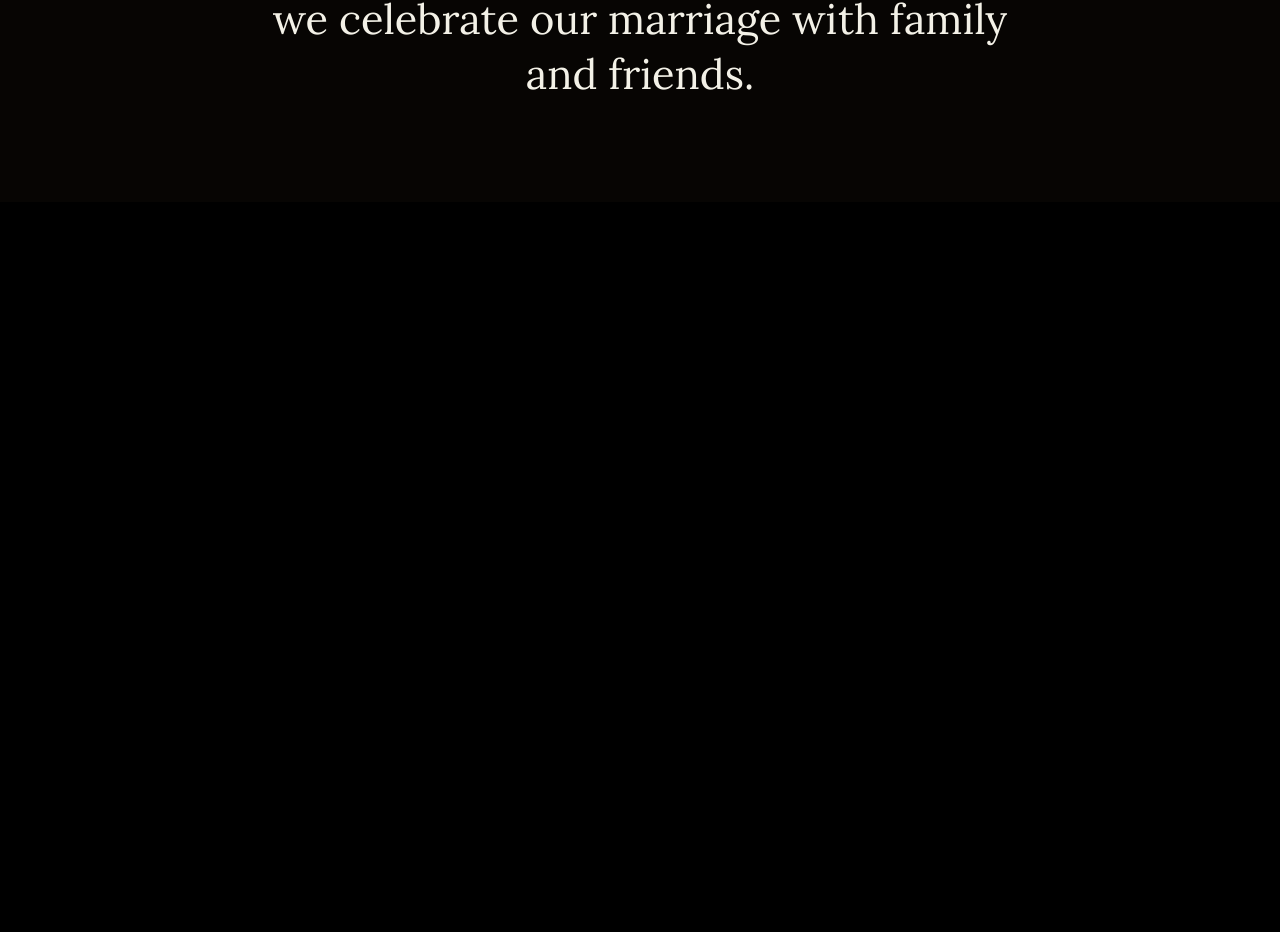
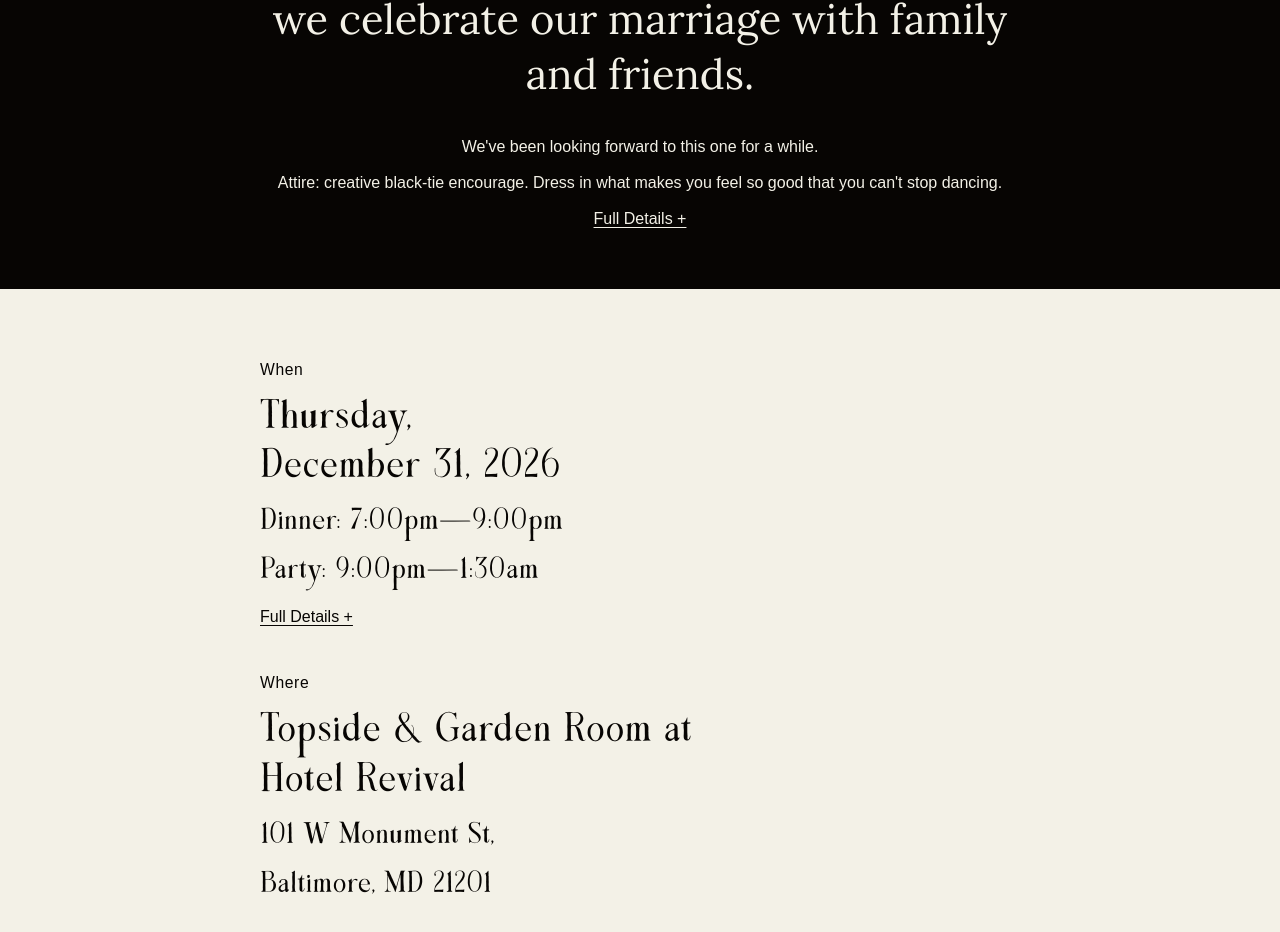
Before and after one commit to ava-firstaccess/wedding-website, a Next.js app: page /travel in a window 1280 px wide. Shown: the part 598-1530 px from the top of the page. Before the commit the page ends 800 px from the top, so only its background shows below. Built offline with nearby package versions, Linux system fonts and the light colour scheme.

Commit message:
Expand travel page with event details sections

```diff
--- a/app/travel/page.js
+++ b/app/travel/page.js
@@ -8,6 +8,7 @@ export default function Travel() {
     <>
       <Nav />
       <main className={styles.main}>
+        <section className={styles.heroSection}>
           <div className={styles.content}>
             <p className={styles.date}>December 31, 2026</p>
             <h1 className={styles.kicker}>A New Year&apos;s Eve Reception</h1>
@@ -17,7 +18,37 @@ export default function Travel() {
             <h2 className={styles.statement}>
               Ciera &amp; Zach request your company as we celebrate our marriage with family and friends.
             </h2>
+
+            <div className={styles.bodyBlock}>
+              <p>We&apos;ve been looking forward to this one for a while.</p>
+              <p>Attire: creative black-tie encourage. Dress in what makes you feel so good that you can&apos;t stop dancing.</p>
+              <p><a href="https://web.telegram.org/when-where" className={styles.link}>Full Details +</a></p>
             </div>
+          </div>
+        </section>
+
+        <section className={styles.detailsSection}>
+          <div className={styles.detailsContent}>
+            <p className={styles.eyebrow}>When</p>
+
+            <div className={styles.detailBlock}>
+              <h2 className={styles.detailHeading}>Thursday,<br />December 31, 2026</h2>
+              <p className={styles.detailCopy}>Dinner: 7:00pm—9:00pm</p>
+              <p className={styles.detailCopy}>Party: 9:00pm—1:30am</p>
+              <p className={styles.detailLinkWrap}><a href="https://web.telegram.org/when-where" className={styles.detailLink}>Full Details +</a></p>
+            </div>
+
+            <div className={styles.sectionGap} />
+
+            <p className={styles.eyebrow}>Where</p>
+
+            <div className={styles.detailBlock}>
+              <h2 className={styles.detailHeading}>Topside &amp; Garden Room at<br />Hotel Revival</h2>
+              <p className={styles.detailCopy}>101 W Monument St,</p>
+              <p className={styles.detailCopy}>Baltimore, MD 21201</p>
+            </div>
+          </div>
+        </section>
       </main>
     </>
   )
--- a/app/travel/page.module.css
+++ b/app/travel/page.module.css
@@ -6,12 +6,22 @@
 
 .main {
   min-height: 100vh;
+}
+
+.heroSection {
   background: #070503;
   color: #F3F1E7;
   padding: 6.5rem 1.5rem 3rem;
 }
 
-.content {
+.detailsSection {
+  background: #F3F1E7;
+  color: #070503;
+  padding: 4.5rem 1.5rem 5rem;
+}
+
+.content,
+.detailsContent {
   width: 100%;
   max-width: 760px;
   margin: 0 auto;
@@ -53,13 +63,81 @@
   line-height: 1.3;
 }
 
+.bodyBlock {
+  margin-top: 2rem;
+  text-align: center;
+  font-family: Arial, Helvetica, sans-serif;
+  font-size: 1rem;
+  line-height: 1.7;
+}
+
+.bodyBlock p {
+  margin: 0 0 0.55rem;
+}
+
+.link {
+  color: #F3F1E7;
+  text-decoration: underline;
+  text-underline-offset: 0.18em;
+}
+
+.eyebrow {
+  margin: 0;
+  font-family: Arial, Helvetica, sans-serif;
+  font-size: 0.98rem;
+  letter-spacing: 0.04em;
+}
+
+.detailBlock {
+  margin-top: 1rem;
+}
+
+.detailHeading {
+  margin: 0;
+  font-family: 'Almondy', var(--font-lora), serif;
+  font-weight: 400;
+  font-size: clamp(1.9rem, 4vw, 2.6rem);
+  line-height: 1.2;
+}
+
+.detailCopy {
+  margin: 0.5rem 0 0;
+  font-family: 'Almondy', var(--font-lora), serif;
+  font-size: clamp(1.4rem, 3vw, 1.9rem);
+  line-height: 1.35;
+}
+
+.detailLinkWrap {
+  margin: 1rem 0 0;
+}
+
+.detailLink {
+  color: #070503;
+  font-family: Arial, Helvetica, sans-serif;
+  text-decoration: underline;
+  text-underline-offset: 0.18em;
+}
+
+.sectionGap {
+  height: 3rem;
+}
+
 @media (max-width: 640px) {
-  .main {
+  .heroSection {
     padding-top: 5.25rem;
+  }
+
+  .detailsSection {
+    padding-top: 3.5rem;
+    padding-bottom: 4rem;
   }
 
   .spacer {
     height: 34vh;
     min-height: 220px;
   }
+
+  .sectionGap {
+    height: 2.25rem;
+  }
 }
```
Lines whose indentation alone changed are shown as unchanged.
